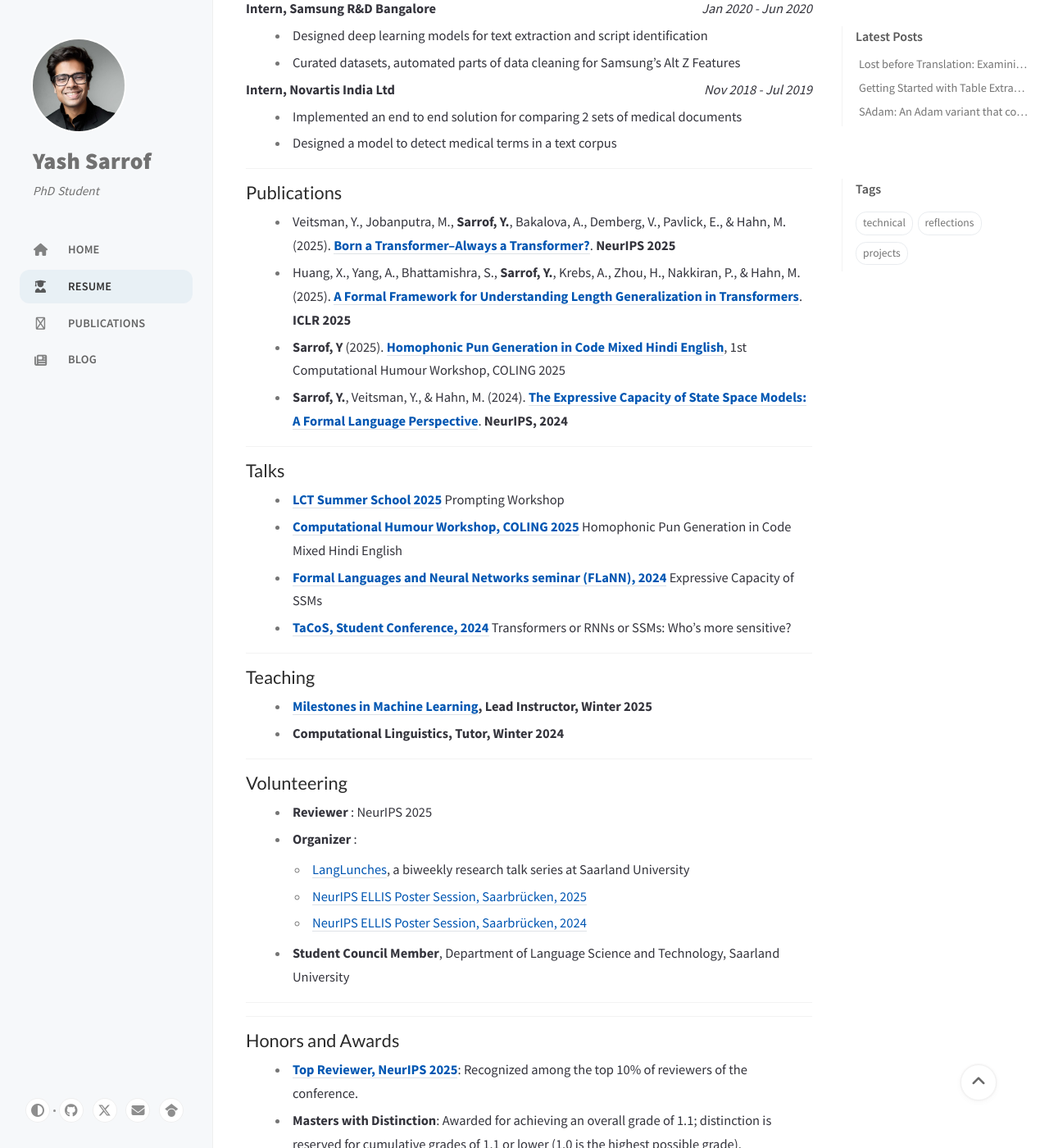
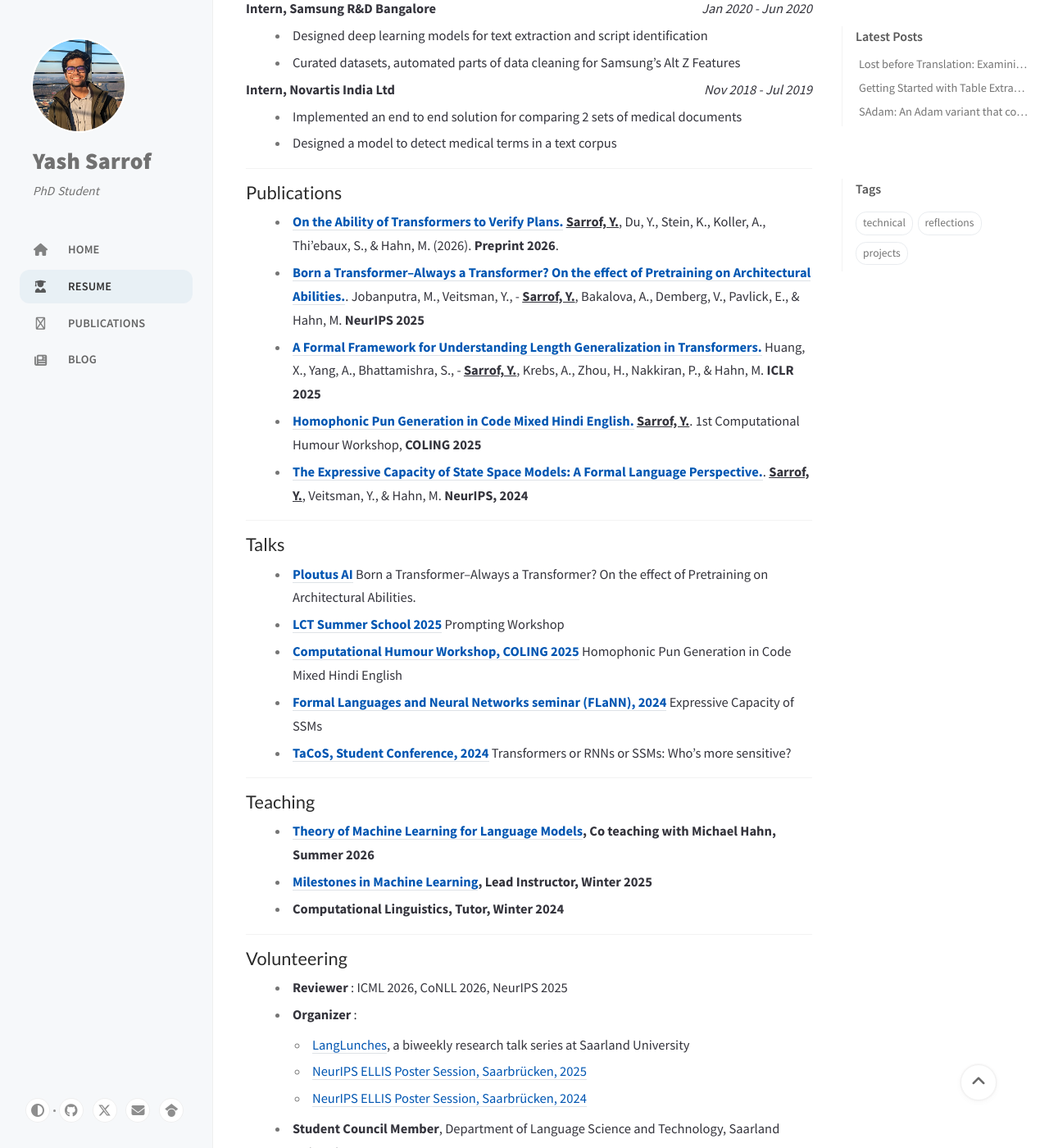
Before and after one commit to yashYRS/yashYRS.github.io, a Jekyll site: the page built from _tabs/resume.md, in a window 1280 px wide and 1400 px high, scrolled down 601 px. Shown: the whole window at 82% size. Built offline with Jekyll 4.4.1, drawn with Linux system fonts in a browser that asks for light colours; cached includes are drawn as plain includes; comment, search, counter and statistics services are not loaded; some of the changed text lies outside the part shown.

```diff
--- a/_config.yml
+++ b/_config.yml
@@ -99,7 +99,7 @@ theme_mode: # [light | dark]
 cdn:
 
 # the avatar on sidebar, support local or CORS resources
-avatar: images/op2.jpg
+avatar: images/selfImage.png
 
 # The URL of the site-wide social preview image used in SEO `og:image` meta tag.
 # It can be overridden by a customized `page.image` in front matter.
--- a/_data/resume.yaml
+++ b/_data/resume.yaml
@@ -3,7 +3,7 @@ email: yashsarrof@outlook.com
 website_name: yashsarrof.com
 website_url: https://yashsarrof.com
 location: Saarbrücken, Germany
-last-updated: 3rd October 2025 # commit date
+last-updated: 24th March 2026 # commit date
 
 sections:
   - education
@@ -69,15 +69,17 @@ data:
   publications:
     title: Publications
     text: |
-        - Veitsman, Y., Jobanputra, M., **Sarrof, Y.**, Bakalova, A., Demberg, V., Pavlick, E., & Hahn, M. (2025). [**Born a Transformer--Always a Transformer?**](https://openreview.net/forum?id=eV5YIrJPdy). **NeurIPS 2025**
-        - Huang, X., Yang, A., Bhattamishra, S., **Sarrof, Y.**, Krebs, A., Zhou, H., Nakkiran, P., & Hahn, M. (2025). [**A Formal Framework for Understanding Length Generalization in Transformers**](https://openreview.net/pdf?id=U49N5V51rU). **ICLR 2025**
-        - **Sarrof, Y** (2025). [**Homophonic Pun Generation in Code Mixed Hindi English**](https://coling-2025-proceedings.s3.us-east-1.amazonaws.com/workshops/CHum/pdf/2025.chum-1.4.pdf), 1st Computational Humour Workshop, COLING 2025
-        - **Sarrof, Y.**, Veitsman, Y., & Hahn, M. (2024). [**The Expressive Capacity of State Space Models: A Formal Language Perspective**](https://arxiv.org/abs/2405.17394). **NeurIPS, 2024**
+        - [**On the Ability of Transformers to Verify Plans.**](https://arxiv.org/abs/2603.19954) <u><strong>Sarrof, Y.</strong></u>, Du, Y., Stein, K., Koller, A., Thi'ebaux, S., & Hahn, M. (2026). **Preprint 2026**.
+        - [**Born a Transformer--Always a Transformer? On the effect of Pretraining on Architectural Abilities.**](https://openreview.net/forum?id=eV5YIrJPdy). Jobanputra, M., Veitsman, Y., - <u><strong>Sarrof, Y.</strong></u>, Bakalova, A., Demberg, V., Pavlick, E., & Hahn, M.  **NeurIPS 2025**
+        - [**A Formal Framework for Understanding Length Generalization in Transformers.**](https://openreview.net/pdf?id=U49N5V51rU) Huang, X., Yang, A., Bhattamishra, S., - <u><strong>Sarrof, Y.</strong></u>, Krebs, A., Zhou, H., Nakkiran, P., & Hahn, M. **ICLR 2025**
+        - [**Homophonic Pun Generation in Code Mixed Hindi English.**](https://coling-2025-proceedings.s3.us-east-1.amazonaws.com/workshops/CHum/pdf/2025.chum-1.4.pdf) <u><strong>Sarrof, Y.</strong></u>. 1st Computational Humour Workshop, **COLING 2025**
+        - [**The Expressive Capacity of State Space Models: A Formal Language Perspective.**](https://arxiv.org/abs/2405.17394). <u><strong>Sarrof, Y.</strong></u>, Veitsman, Y., & Hahn, M. **NeurIPS, 2024**
 
 
   talks:
     title: Talks
     text: |
+      - **[Ploutus AI](https://ploutos.dev/streams/gainful-lori-of-endurance/)** Born a Transformer--Always a Transformer? On the effect of Pretraining on Architectural Abilities.
       - **[LCT Summer School 2025](https://www.linkedin.com/posts/em-lct_%F0%9D%90%8B%F0%9D%90%82%F0%9D%90%93-%F0%9D%90%92%F0%9D%90%AE%F0%9D%90%A6%F0%9D%90%A6%F0%9D%90%9E%F0%9D%90%AB-%F0%9D%90%92%F0%9D%90%9C%F0%9D%90%A1%F0%9D%90%A8%F0%9D%90%A8%F0%9D%90%A5-%F0%9D%9F%90%F0%9D%9F%8E%F0%9D%9F%90%F0%9D%9F%93-activity-7370841399447146496-HhQ3?utm_source=share&utm_medium=member_desktop&rcm=ACoAACKUhXAByKXmIBLVIFg5jq6my0qV9Lm-qYE)** Prompting Workshop
       - [**Computational Humour Workshop, COLING 2025**](https://chum2025.github.io/program.html) Homophonic Pun Generation in Code Mixed Hindi English
       - [**Formal Languages and Neural Networks seminar (FLaNN), 2024**](https://youtu.be/-CBUWqvmVVU?si=adZshKTmouDs4srV) Expressive Capacity of SSMs
@@ -86,13 +88,14 @@ data:
   teaching:
     title: Teaching
     text: |
+      - **[Theory of Machine Learning for Language Models](https://lacoco-lab.github.io/courses/ml-theory-2026/), Co teaching with Michael Hahn, Summer 2026**
       - **[Milestones in Machine Learning](https://lacoco-lab.github.io/courses/classics-25/), Lead Instructor, Winter 2025**
       - **Computational Linguistics, Tutor, Winter 2024**
 
   volunteering:
     title: Volunteering
     text: |
-      - **Reviewer** : NeurIPS 2025
+      - **Reviewer** : ICML 2026, CoNLL 2026, NeurIPS 2025
       - **Organizer** :
         - [LangLunches](https://langlunches.github.io/), a biweekly research talk series at Saarland University
         - [NeurIPS ELLIS Poster Session, Saarbrücken, 2025](https://lacoco-lab.github.io/events/PreNeurIPS2025/)
```
Also changed, not shown: _bibliography/papers.bib (+10 -0 lines), images/op1.jpeg (deleted), images/op2.jpg (deleted), images/selfImage.png (added), 1 other file.
